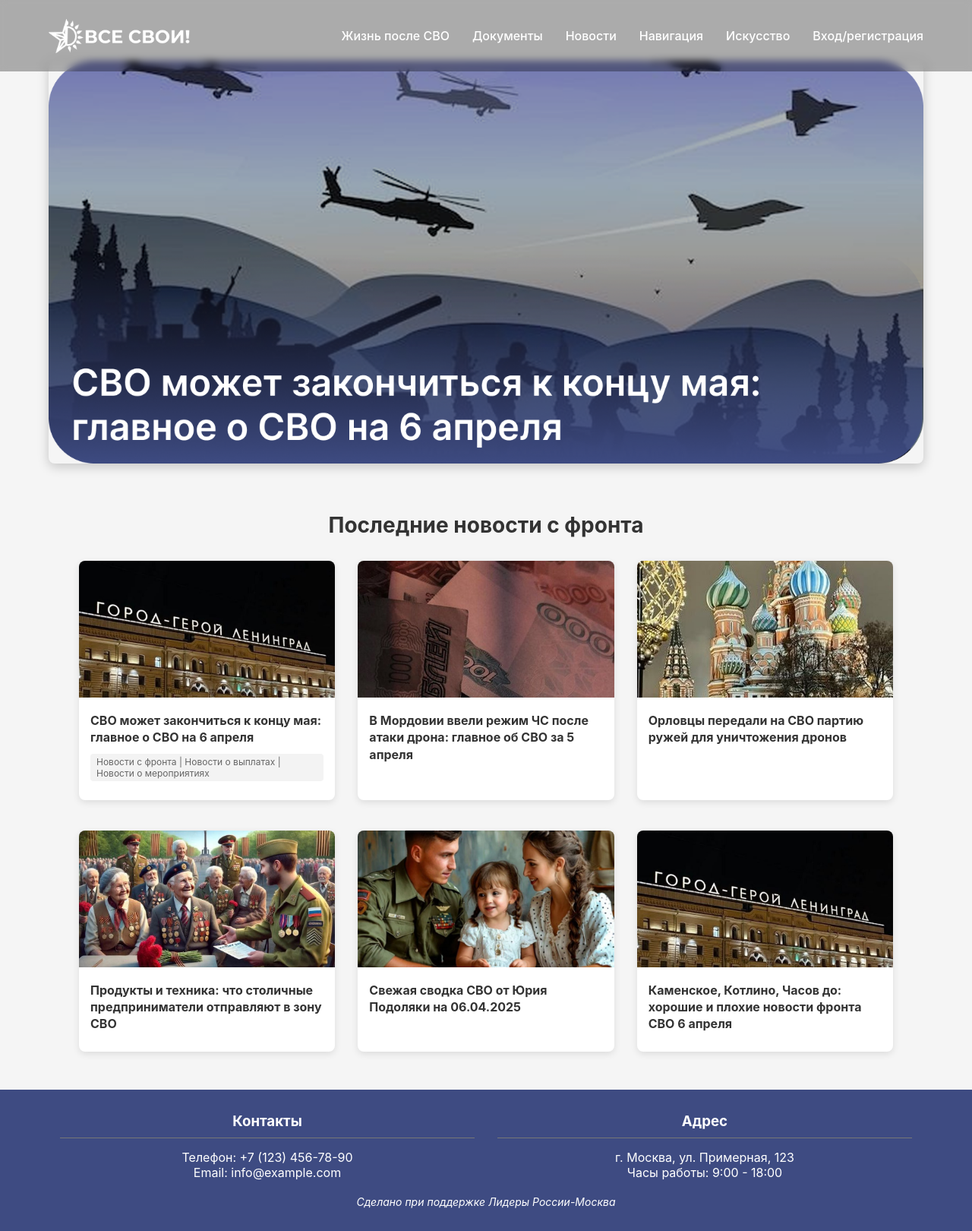
After one commit to Meronor/hakaton, a Flask app: page /newsboard in a window 1280 px wide. The commit adds this page. Shown: the whole page at 76% size. Run offline with Flask 3, Linux system fonts and the light colour scheme.

Commit message:
добавил newsboard

```diff
--- a/SVO/app.py
+++ b/SVO/app.py
@@ -26,6 +26,10 @@ def life():
 @app.route('/art')  # Главная страница
 def art():
     return render_template('art.html')
+
+@app.route('/newsboard')  # Главная страница
+def newsboard():
+    return render_template('newsboard.html')
 
 
 @app.route('/doc')  # Главная страница
--- a/SVO/templates/doc.html
+++ b/SVO/templates/doc.html
@@ -232,7 +232,7 @@
                 <div class="bot-title">Нужна помощь с документами?</div>
                 <p>Наш бот поможет в этом!</p>
                 <p>Перейдя по ссылке → Выбери цель → Получи консультацию</p>
-                <a href="https://t.me/your_bot" class="bot-button">Получить информацию!</a>
+                <a href="https://t.me/XX335bot" class="bot-button">Получить информацию!</a>
             </div>
 
             <!-- Дополнительная информация -->
--- a/SVO/templates/index.html
+++ b/SVO/templates/index.html
@@ -19,7 +19,7 @@
             <ul>
                 <li><a href="/life">Жизнь после СВО</a></li>
                 <li><a href="/doc">Документы</a></li>
-                <li><a href="newsboard.html">Новости</a></li>
+                <li><a href="/newsboard">Новости</a></li>
                 <li><a href="/naviga">Навигация</a></li>
                 <li><a href="/art">Искусство</a></li>
                 <li><a href="/register">Вход/регистрация</a></li>
@@ -72,7 +72,7 @@
     </section>
 
     <div class="more-news">
-        <a href="/news" class="more-news-link">Ещё новости</a>
+        <a href="/newsboard" class="more-news-link">Ещё новости</a>
     </div>
 
 
--- a/SVO/templates/naviga.html
+++ b/SVO/templates/naviga.html
@@ -18,8 +18,9 @@
             <ul>
                 <li><a href="/life">Жизнь после СВО</a></li>
                 <li><a href="/doc">Документы</a></li>
+                <li><a href="/newsboard">Новости</a></li>
                 <li><a href="/naviga">Навигация</a></li>
-                <li><a href="#">Искусство</a></li>
+                <li><a href="/art">Искусство</a></li>
                 <li><a href="/register">Вход/регистрация</a></li>
             </ul>
         </nav>
--- a/SVO/templates/news.html
+++ b/SVO/templates/news.html
@@ -20,8 +20,9 @@
             <ul>
                 <li><a href="/live">Жизнь после СВО</a></li>
                 <li><a href="/doc">Документы</a></li>
+                <li><a href="/newsboard">Новости</a></li>
                 <li><a href="/naviga">Навигация</a></li>
-                <li><a href="#">Искусство</a></li>
+                <li><a href="/art">Искусство</a></li>
                 <li><a href="/register">Вход/регистрация</a></li>
             </ul>
         </nav>
--- /dev/null
+++ b/SVO/templates/newsboard.html
@@ -0,0 +1,298 @@
+<!DOCTYPE html>
+<html lang="ru">
+<head>
+    <meta charset="UTF-8">
+    <meta name="viewport" content="width=device-width, initial-scale=1.0">
+    <title>Новости СВО</title>
+    <style>
+        * {
+            margin: 0;
+            padding: 0;
+            box-sizing: border-box;
+            font-family: 'Inter', sans-serif;
+        }
+
+        body {
+            color: #333;
+            min-height: 100vh;
+            display: flex;
+            flex-direction: column;
+            background-color: #f5f5f5;
+        }
+
+        /* Шапка */
+        header {
+            position: fixed;
+            top: 0;
+            left: 0;
+            right: 0;
+            display: flex;
+            justify-content: space-between;
+            align-items: center;
+            padding: 20px 5%;
+            z-index: 100;
+            background: rgba(0, 0, 0, 0.3);
+            backdrop-filter: blur(5px);
+        }
+
+        .logo img {
+            height: 50px;
+            width: auto;
+        }
+
+        nav ul {
+            display: flex;
+            list-style: none;
+            gap: 30px;
+        }
+
+        nav ul li a {
+            text-decoration: none;
+            color: white;
+            font-weight: 500;
+        }
+
+        /* Баннер-плакат */
+        .poster-banner {
+            width: 100%;
+            margin-top: 80px;
+            padding: 0 5%;
+            box-sizing: border-box;
+        }
+
+        .poster-banner img {
+            width: 100%;
+            max-height: 1050px;
+            object-fit: cover;
+            border-radius: 8px;
+            box-shadow: 0 4px 15px rgba(0,0,0,0.2);
+        }
+
+        /* Основной контент */
+        .main-content {
+            flex: 1;
+            padding: 30px 5%;
+            max-width: 1200px;
+            margin: 0 auto;
+            width: 100%;
+        }
+
+        .news-header {
+            font-size: 28px;
+            font-weight: bold;
+            margin: 30px 0;
+            text-align: center;
+        }
+
+        /* Горизонтальная сетка новостей */
+        .news-horizontal {
+            display: flex;
+            flex-wrap: wrap;
+            gap: 20px;
+            justify-content: space-between;
+        }
+
+        .news-card {
+            width: calc(33.33% - 20px);
+            background: white;
+            border-radius: 8px;
+            overflow: hidden;
+            box-shadow: 0 3px 10px rgba(0,0,0,0.1);
+            transition: all 0.3s ease;
+            margin-bottom: 20px;
+            cursor: pointer;
+            text-decoration: none;
+            color: inherit;
+            display: block;
+        }
+
+        .news-card:hover {
+            transform: translateY(-5px);
+            box-shadow: 0 5px 15px rgba(0,0,0,0.2);
+        }
+
+        .news-image {
+            width: 100%;
+            height: 180px;
+            object-fit: cover;
+        }
+
+        .news-content {
+            padding: 15px;
+        }
+
+        .news-title {
+            font-size: 16px;
+            font-weight: bold;
+            margin-bottom: 10px;
+            line-height: 1.4;
+        }
+
+        .news-category {
+            display: inline-block;
+            font-size: 12px;
+            color: #666;
+            margin-bottom: 10px;
+            padding: 3px 8px;
+            background: #f3f3f3;
+            border-radius: 4px;
+        }
+
+        /* Подвал */
+        footer {
+            background-color: #3E4B82;
+            color: white;
+            padding: 30px 5%;
+            text-align: center;
+        }
+
+        .footer-content {
+            display: flex;
+            justify-content: space-between;
+            max-width: 1200px;
+            margin: 0 auto;
+        }
+
+        .footer-section {
+            flex: 1;
+            padding: 0 15px;
+        }
+
+        .footer-section h3 {
+            border-bottom: 1px solid #777;
+            padding-bottom: 10px;
+            margin-bottom: 15px;
+        }
+
+        .support-text {
+            font-style: italic;
+            margin-top: 20px;
+            font-size: 14px;
+        }
+
+        @media (max-width: 1024px) {
+            .news-card {
+                width: calc(50% - 15px);
+            }
+        }
+
+        @media (max-width: 768px) {
+            nav ul {
+                gap: 15px;
+                flex-wrap: wrap;
+                justify-content: center;
+            }
+
+            .poster-banner {
+                margin-top: 120px;
+            }
+
+            .news-card {
+                width: 100%;
+            }
+        }
+    </style>
+</head>
+<body>
+    <!-- Шапка -->
+    <header>
+        <div class="logo">
+            <a href="/">
+                <img src="{{ url_for('static', filename='img/logo.png') }}" width="150" alt="Логотип">
+            </a>
+        </div>
+        <nav>
+            <ul>
+                <li><a href="/">Жизнь после СВО</a></li>
+                <li><a href="/doc">Документы</a></li>
+                <li><a href="/newsboard">Новости</a></li>
+                <li><a href="/naviga">Навигация</a></li>
+                <li><a href="/art">Искусство</a></li>
+                <li><a href="/register">Вход/регистрация</a></li>
+            </ul>
+        </nav>
+    </header>
+
+    <!-- Баннер-плакат -->
+    <div class="poster-banner">
+        <img src="{{ url_for('static', filename='img/poster.jpg') }}" alt="Актуальный плакат">
+    </div>
+
+    <!-- Основное содержимое -->
+    <main class="main-content">
+        <h1 class="news-header">Последние новости с фронта</h1>
+
+        <div class="news-horizontal">
+            <!-- Новость 1 -->
+            <a href="/news" class="news-card">
+                <img src="{{ url_for('static', filename='img/news1.jpg') }}" alt="Новость 1" class="news-image">
+                <div class="news-content">
+                    <h2 class="news-title">СВО может закончиться к концу мая: главное о СВО на 6 апреля</h2>
+                    <div class="news-category">Новости с фронта | Новости о выплатах | Новости о мероприятиях</div>
+                </div>
+            </a>
+
+            <!-- Новость 2 -->
+            <a href="/news" class="news-card">
+                <img src="{{ url_for('static', filename='img/news2.jpg') }}" alt="Новость 2" class="news-image">
+                <div class="news-content">
+                    <h2 class="news-title">В Мордовии ввели режим ЧС после атаки дрона: главное об СВО за 5 апреля</h2>
+                </div>
+            </a>
+
+            <!-- Новость 3 -->
+            <a href="news.html" class="news-card">
+                <img src="{{ url_for('static', filename='img/news3.jpg') }}" alt="Новость 3" class="news-image">
+                <div class="news-content">
+                    <h2 class="news-title">Орловцы передали на СВО партию ружей для уничтожения дронов</h2>
+                </div>
+            </a>
+
+            <!-- Новость 4 -->
+            <a href="/news" class="news-card">
+                <img src="{{ url_for('static', filename='img/news4.jpg') }}" alt="Новость 4" class="news-image">
+                <div class="news-content">
+                    <h2 class="news-title">Продукты и техника: что столичные предприниматели отправляют в зону СВО</h2>
+                </div>
+            </a>
+
+            <!-- Новость 5 -->
+            <a href="/news" class="news-card">
+                <img src="{{ url_for('static', filename='img/news5.jpg') }}" alt="Новость 5" class="news-image">
+                <div class="news-content">
+                    <h2 class="news-title">Свежая сводка СВО от Юрия Подоляки на 06.04.2025</h2>
+                </div>
+            </a>
+
+            <!-- Новость 6 -->
+            <a href="/news" class="news-card">
+                <img src="{{ url_for('static', filename='img/news1.jpg') }}" alt="Новость 6" class="news-image">
+                <div class="news-content">
+                    <h2 class="news-title">Каменское, Котлино, Часов до: хорошие и плохие новости фронта СВО 6 апреля</h2>
+                </div>
+            </a>
+        </div>
+    </main>
+
+    <!-- Подвал -->
+    <footer>
+        <div class="footer-content">
+            <div class="footer-section">
+                <h3>Контакты</h3>
+                <p>Телефон: +7 (123) 456-78-90</p>
+                <p>Email: info@example.com</p>
+            </div>
+
+            <div class="footer-section">
+                <h3>Адрес</h3>
+                <p>г. Москва, ул. Примерная, 123</p>
+                <p>Часы работы: 9:00 - 18:00</p>
+            </div>
+        </div>
+
+        <div class="support-text">
+            Сделано при поддержке Лидеры России-Москва
+        </div>
+    </footer>
+</body>
+</html>
--- a/SVO/templates/register.html
+++ b/SVO/templates/register.html
@@ -16,8 +16,9 @@
             <ul>
                 <li><a href="/life">Жизнь после СВО</a></li>
                 <li><a href="/doc">Документы</a></li>
+                <li><a href="/newsboard">Новости</a></li>
                 <li><a href="/naviga">Навигация</a></li>
-                <li><a href="#">Искусство</a></li>
+                <li><a href="/art">Искусство</a></li>
                 <li><a href="/register">Вход/регистрация</a></li>
             </ul>
         </nav>
```
Also changed, not shown: SVO/static/newsboard.css (added, +191 -0 lines).
